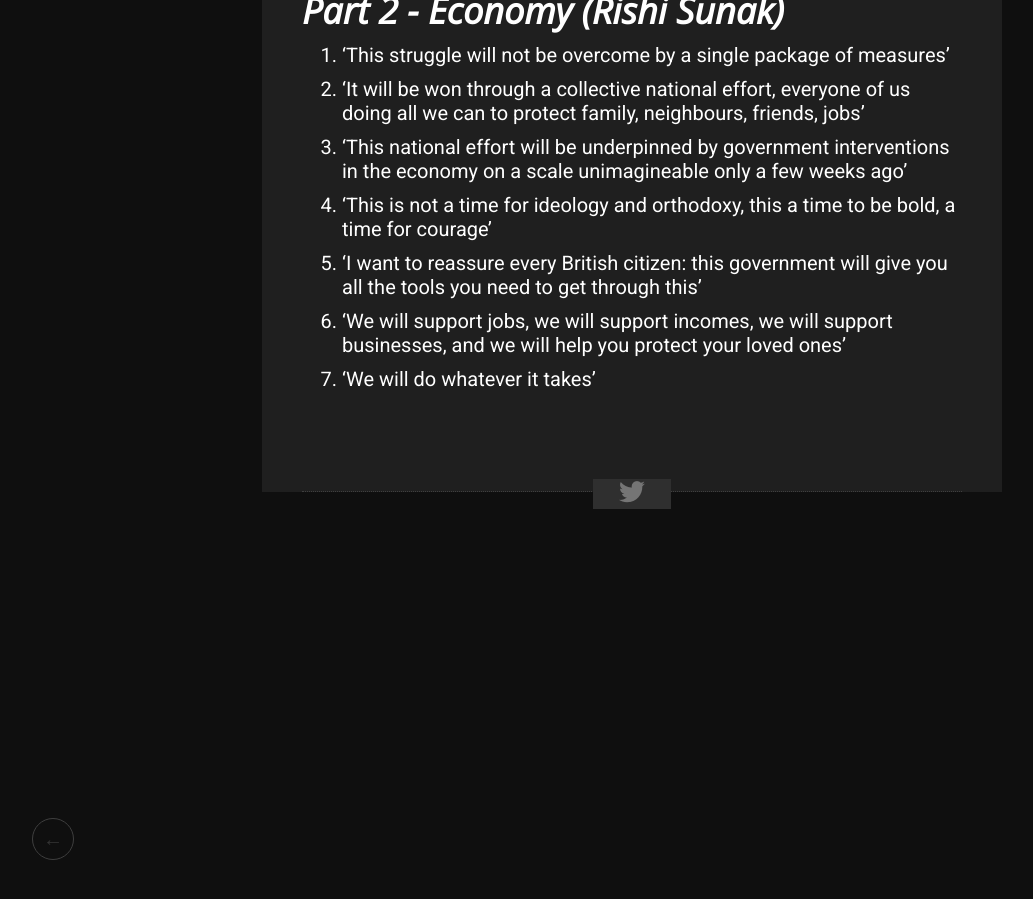
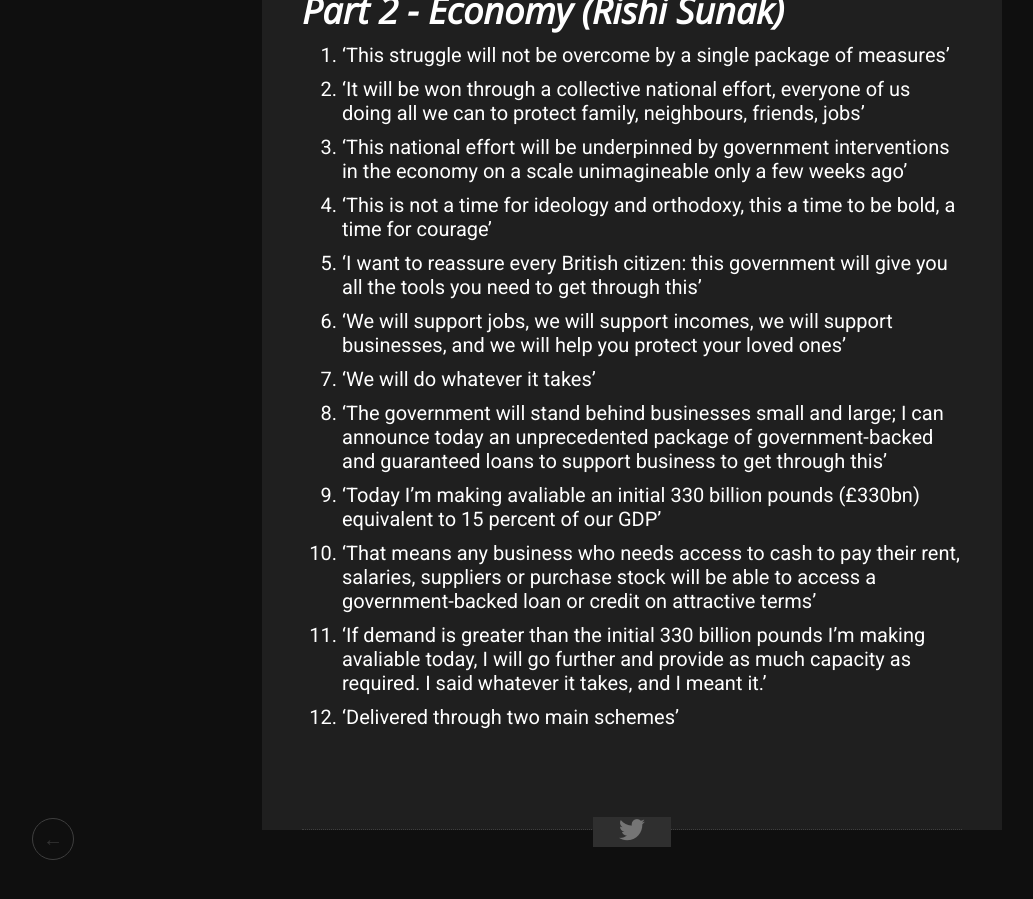
Before and after one commit to oojmed/blog, a Jekyll site: the page built from _posts/2020-03-17-uk-gov-corona-daily-2.md, in a window 1280 px wide and 900 px high, scrolled down 1079 px. Shown: the whole window, without its empty margins (8-1041 px from the left). Built offline with Jekyll 4.4.1, drawn with Linux system fonts in a browser that asks for light colours; before the commit the page ends 1641 px from its top, so only the background shows below that; some of the changed text lies outside the part shown.

Commit message:
Post update

```diff
--- a/_posts/2020-03-17-uk-gov-corona-daily-2.md
+++ b/_posts/2020-03-17-uk-gov-corona-daily-2.md
@@ -25,3 +25,8 @@
  - 'I want to reassure every British citizen: this government will give you all the tools you need to get through this'
  - 'We will support jobs, we will support incomes, we will support businesses, and we will help you protect your loved ones'
  - 'We will do whatever it takes'
+ - 'The government will stand behind businesses small and large; I can announce today an unprecedented package of government-backed and guaranteed loans to support business to get through this'
+ - 'Today I'm making avaliable an initial 330 billion pounds (£330bn) equivalent to 15 percent of our GDP'
+ - 'That means any business who needs access to cash to pay their rent, salaries, suppliers or purchase stock will be able to access a government-backed loan or credit on attractive terms'
+ - 'If demand is greater than the initial 330 billion pounds I'm making avaliable today, I will go further and provide as much capacity as required. I said whatever it takes, and I meant it.'
+ - 'Delivered through two main schemes'
```
Also changed, not shown: other parts of _posts/2020-03-17-uk-gov-corona-daily-2.md (+1 -1 lines).
